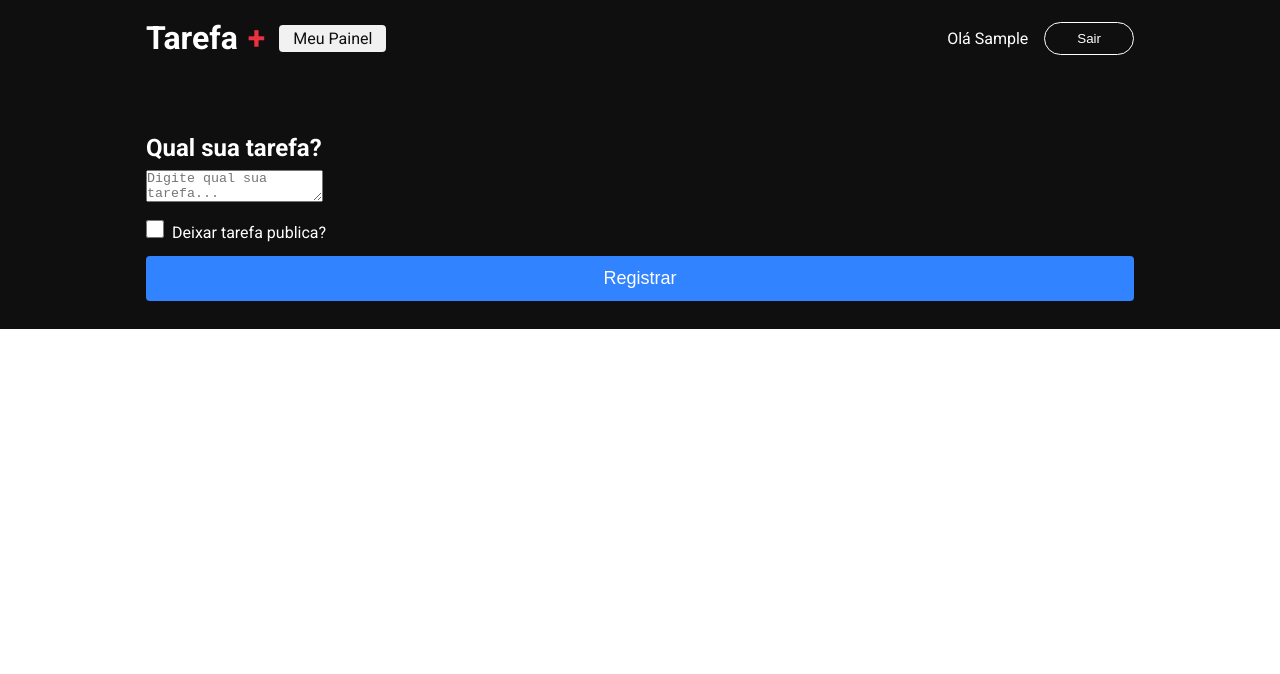
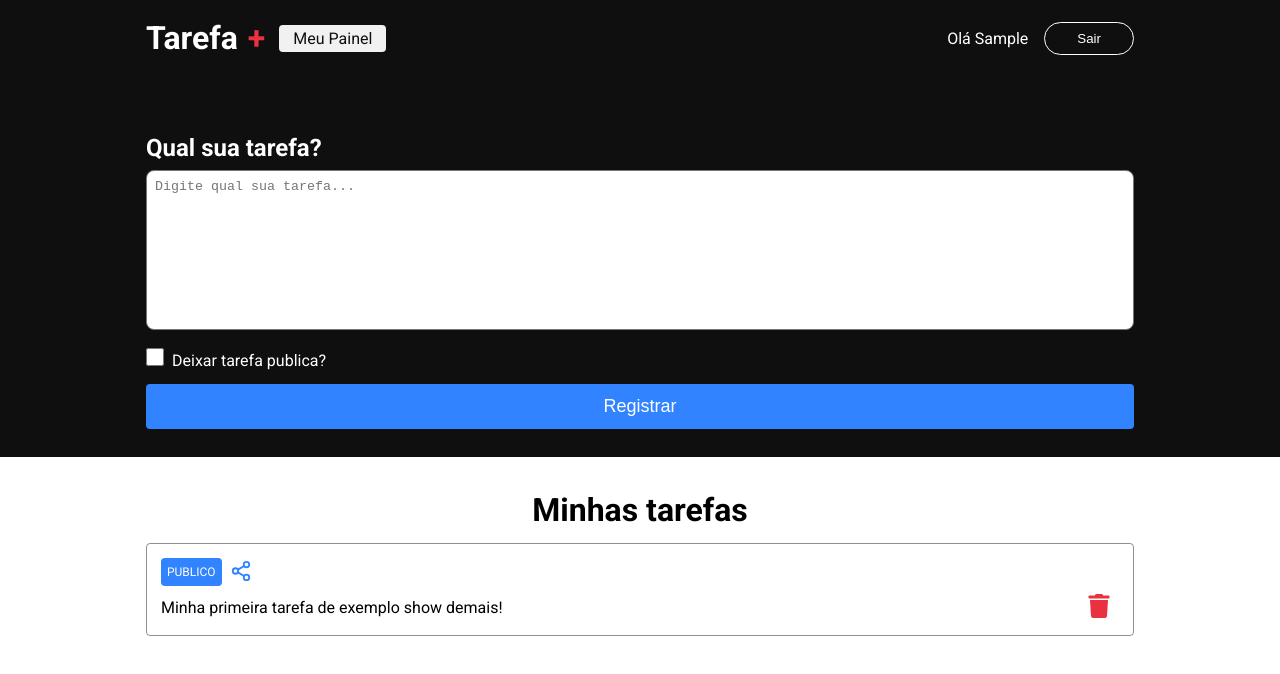
Before and after one commit to igorfonseca05/NextJs, a Next.js app in the folder my_project/: page /dashboard in a window 1280 px wide. Shown: the top 674 px of the page. Built offline with nearby package versions, Linux system fonts and the light colour scheme; no server answers; sample sign-in values are in the browser's storage.

Commit message:
Criando dashboard nextJs

```diff
--- a/my_project/package.json
+++ b/my_project/package.json
@@ -12,7 +12,8 @@
     "next": "15.1.4",
     "next-auth": "^4.24.11",
     "react": "^19.0.0",
-    "react-dom": "^19.0.0"
+    "react-dom": "^19.0.0",
+    "react-icons": "^5.4.0"
   },
   "devDependencies": {
     "@types/node": "^20",
--- a/my_project/src/components/Textarea/index.tsx
+++ b/my_project/src/components/Textarea/index.tsx
@@ -1,8 +1,20 @@
-import styles from '../Textarea/styles.module.css'
+import { HTMLProps } from 'react'
+import styles from './styles.module.css'
 
-
-export default function Textarea({ placeholder }: { placeholder: string }) {
+/**{...rest} = Objeto que empacota todas as propriedades
+ * que vc passar para o componente via props e as espalha nele
+ *
+ * HTMLProps<HTMLTextAreaElement> = é um tipo definido pelo typeScript
+ * que serve para garantir que as propriedades passadas no objeto rest
+ * são propriedades do elemento textarea.
+ *
+ * Em resumo, podemos entender a propriedade como
+ *
+ * "Espalha as propriedades, mas só as que são válidas para um
+ * <textarea> porque o TypeScript verifica isso."
+ */
+export default function Textarea({ ...rest }: HTMLProps<HTMLTextAreaElement>) {
     return (
-        <textarea name="" id="" placeholder={placeholder}></textarea>
+        <textarea className={styles.textarea} name="" id="" {...rest}></textarea>
     )
 }
--- a/my_project/src/components/Textarea/styles.module.css
+++ b/my_project/src/components/Textarea/styles.module.css
@@ -0,0 +1,8 @@
+.textarea {
+    width: 100%;
+    resize: none;
+    height: 160px;
+    border-radius: 8px;
+    outline: none;
+    padding: 8px;
+}
--- a/my_project/src/pages/dashboard/index.tsx
+++ b/my_project/src/pages/dashboard/index.tsx
@@ -7,6 +7,10 @@ import styles from './styles.module.css'
 import Header from '@/src/components/Header/Header'
 import Head from 'next/head'
 import Textarea from "@/src/components/Textarea";
+
+// Icons
+import { FiShare2 } from 'react-icons/fi'
+import { FaTrash } from 'react-icons/fa'
 
 // Executado sempre do lado do servidor
 export const getServerSideProps: GetServerSideProps = async ({ req }) => {
@@ -51,6 +55,26 @@ export default function Dashboard() {
                         </form>
                     </div>
                 </section>
+
+                <section className={styles.taskContainer}>
+                    <h1>Minhas tarefas</h1>
+
+                    <article className={styles.task}>
+                        <div className={styles.tagContainer}>
+                            <label className={styles.tag}>PUBLICO</label>
+                            <button className={styles.shareButton}>
+                                <FiShare2 size={22} color="#3183ff" />
+                            </button>
+                        </div>
+
+                        <div className={styles.taskContent}>
+                            <p>Minha primeira tarefa de exemplo show demais!</p>
+                            <button className={styles.trashButton}>
+                                <FaTrash size={24} color="#ea3140" />
+                            </button>
+                        </div>
+                    </article>
+                </section>
             </main>
         </div>
     )
--- a/my_project/src/pages/dashboard/styles.module.css
+++ b/my_project/src/pages/dashboard/styles.module.css
@@ -46,3 +46,74 @@
     padding: 12px 0;
     font-size: 18px;
 }
+
+.taskContainer {
+    margin: 34px auto 0 auto;
+    padding: 0 18px;
+    width: 100%;
+    max-width: 1024px;
+    display: flex;
+    flex-direction: column;
+}
+
+.taskContainer a {
+    text-decoration: none;
+    color: #0f0f0f;
+}
+
+.taskContainer h1 {
+    text-align: center;
+    font-size: 32px;
+    margin-bottom: 14px;
+}
+
+.task {
+    margin-bottom: 14px;
+    line-height: 150%;
+    display: flex;
+    flex-direction: column;
+    align-items: flex-start;
+    border: 1.5px solid #909090;
+    border-radius: 4px;
+    padding: 14px;
+}
+
+.tagContainer {
+    display: flex;
+    align-items: center;
+    justify-content: center;
+    margin-bottom: 8px;
+}
+
+.tag {
+    background-color: #3183ff;
+    padding: 2px 6px;
+    color: #fff;
+    border-radius: 4px;
+    font-size: 12px;
+}
+
+.shareButton {
+    background: transparent;
+    border: 0;
+    margin: 0 8px;
+    cursor: pointer;
+}
+
+.taskContent {
+    display: flex;
+    align-items: center;
+    justify-content: space-between;
+    width: 100%;
+}
+
+.taskContent p {
+    white-space: pre-wrap;
+}
+
+.trashButton {
+    cursor: pointer;
+    background: transparent;
+    border: 0;
+    margin: 0 8px;
+}
```
Also changed, not shown: 1 other file (tests, documents, lock files or other folders).
